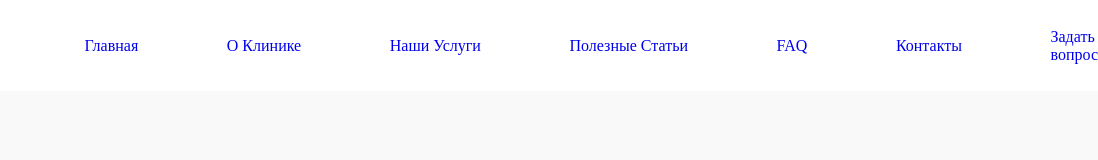
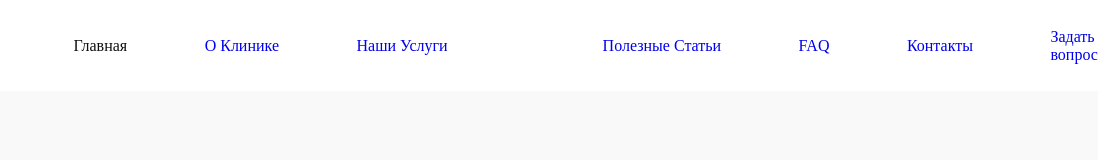
Before and after one commit to xonzowka001/sit__header, a plain HTML site: page index.html in a window 1280 px wide. Shown: the full height of the page, 182-1280 px from the left. Drawn offline with Linux system fonts and the light colour scheme.

Commit message:
birinchi section qismi boldi

```diff
--- a/index.html
+++ b/index.html
@@ -14,9 +14,7 @@
          <img class="sit__img" src="./img/logo.png" alt="">
       </a>
       <li class="sit__item">
-        <a href="#">
           Главная
-        </a>
       </li>
       <li class="sit__item">
         <a href="#">
@@ -26,7 +24,6 @@
       <li class="sit__item">
         <a href="#">
           Наши Услуги
-        </a>
       </li>
       <li class="sit__item">
         <a href="#">
```
